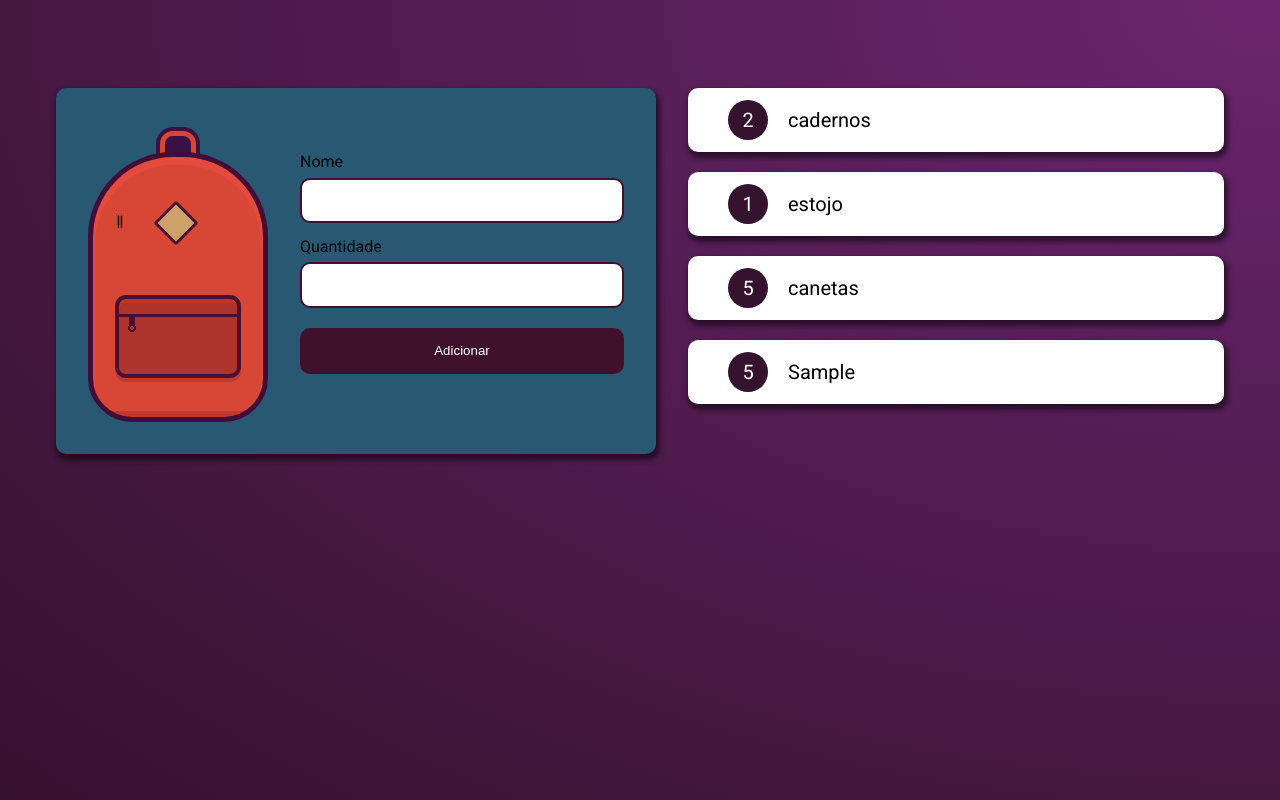
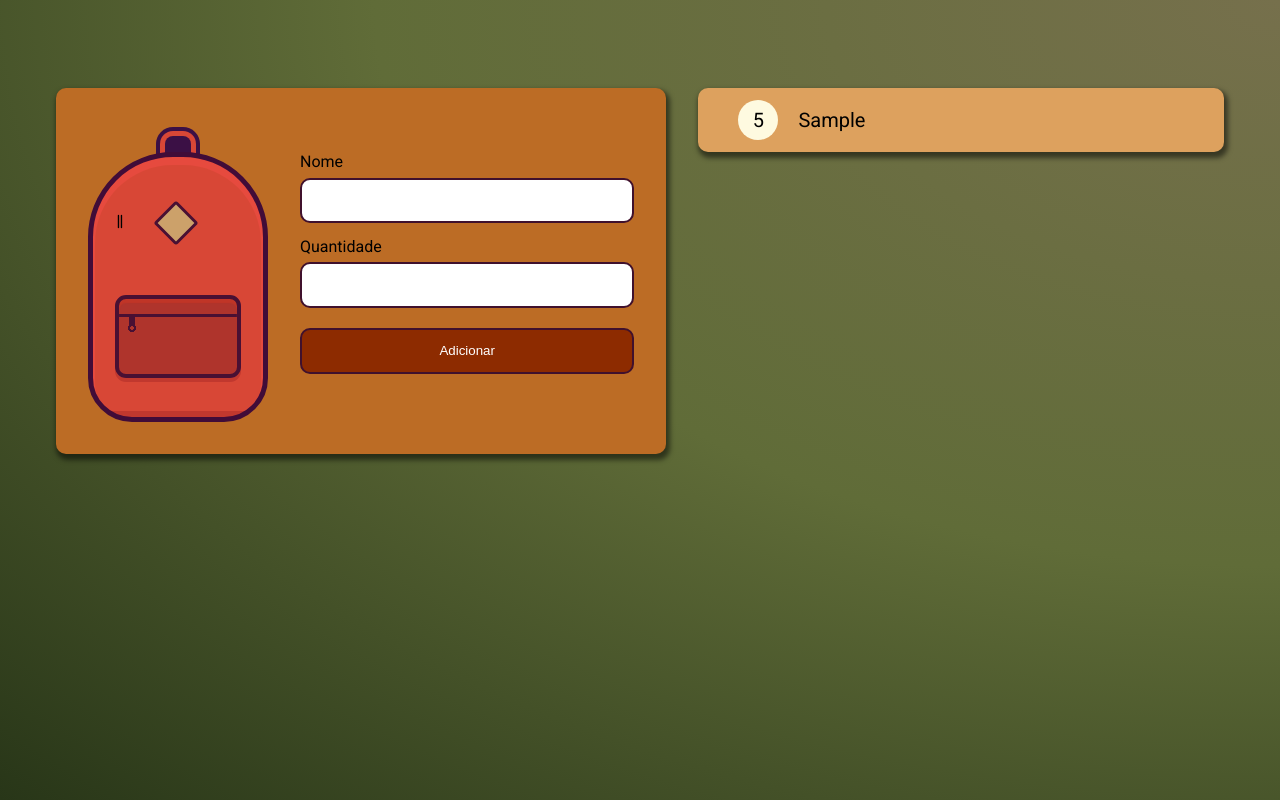
Before and after one commit to Viniddev/Alura-Armazenamento-LocalStorage, a plain HTML site: page index.html in a window 1280 px wide. Both pictures are taken after typing "Sample", "5" into the empty fields and a click on the input "Adicionar". Drawn offline with Linux system fonts and the light colour scheme.

Commit message:
atualização estrutural e atualizando quantidades na lista!

```diff
--- a/css/style.css
+++ b/css/style.css
@@ -1,6 +1,6 @@
 html {
-    background: radial-gradient(farthest-corner at right top,#6b256f, #35122e);
-    height: 100%;
+    background: radial-gradient(farthest-corner at right top,#76704C, #606C38, #283618);
+    height: 100vh;
     font-family: 'Roboto', cursive;
 }
 
@@ -16,10 +16,11 @@ html {
     flex-grow: 1;
     flex-basis: auto;
     min-width: 600px;
+
     padding: 4em 2em 2em;
     box-sizing: border-box;
     display: flex;
-    background: #295872;
+    background: #BC6C25;
     border-radius: 10px;
     gap: 2em;
 }
@@ -100,7 +101,7 @@ html {
 }
 
 .cadastrar {
-    background-color: #40112D;
+    background-color: #8d2b00;
     color: #FFFFFF;
     cursor: pointer;
     transition: filter .5s;
@@ -113,13 +114,13 @@ html {
 .lista {
     margin: 0;
     padding: 0;
-    max-width: 550px;
+    width: 45%;
 }
 
 .item {
     list-style: none;
     padding: 0.6em 2em;
-    background: #FFFFFF;
+    background: #DDA15E;
     border-radius: 10px;
     margin: 0 0 1em;
     width: 100%;
@@ -137,7 +138,6 @@ html {
     justify-content: center;
     width: 40px;
     height: 40px;
-    Background: #35122e;
-    color: white;
+    Background: #FEFAE0;
     font-weight: 400;
 }
--- a/index.html
+++ b/index.html
@@ -27,9 +27,9 @@
         </div>
 
         <ul class="lista" id="lista">
-            <li class="item shadow"><strong>2</strong> cadernos </li>
+            <!-- <li class="item shadow"><strong>2</strong> cadernos </li>
             <li class="item shadow"><strong>1</strong> estojo </li>
-            <li class="item shadow"><strong>5</strong> canetas </li>
+            <li class="item shadow"><strong>5</strong> canetas </li> -->
         </ul>
     </main>
 
--- a/js/main.js
+++ b/js/main.js
@@ -1,49 +1,58 @@
+// Operador lógico que retorna com dados salvos, ou string vazia, utilizando localStorage.getItem, modificando o valor de `string` com JSON.parse()
 const form = document.getElementById("novoItem")
 const lista = document.getElementById("lista")
-const itens = []
+const itens = JSON.parse(localStorage.getItem("itens")) || []
 
-form.addEventListener("submit", (evento)=>{
+// Refatoração do addEventListener para receber as funções extras da função criaElemento
+form.addEventListener("submit", (evento) => {
     evento.preventDefault()
 
     const nome = evento.target.elements['nome']
     const quantidade = evento.target.elements['quantidade']
 
-    criaElemento(nome.value, quantidade.value)
+    const itemAtual = {
+    "nome": nome.value,
+    "quantidade": quantidade.value
+    }
+
+    const existe = itens.find(elemento => elemento.nome === nome.value)
+
+    if(existe){
+        itemAtual.id = existe.id
+        atualizaElemento(itemAtual)
+    }else{
+        itemAtual.id = itens.length
+        criaElemento(itemAtual)
+        itens.push(itemAtual)
+    }
+
+    localStorage.setItem("itens", JSON.stringify(itens))
 
     nome.value = ""
     quantidade.value = ""
 
 })
 
-function criaElemento(objeto, quantidade){
+// Uso do forEach para que todos os itens já escritos na lista sejam mantidos ao atualizar a página
+itens.forEach( (elemento) => {
+    criaElemento(elemento)
+} )
 
-    const novoItem = document.createElement("li")
+// Refatoração da função `criaElemento` para que possua apenas a função que faça sentido ao nome.
+function criaElemento(item) {
+    const novoItem = document.createElement('li')
     novoItem.classList.add("item")
     novoItem.classList.add("shadow")
 
+    const numeroItem = document.createElement('strong')
+    numeroItem.innerHTML = item.quantidade
+    numeroItem.dataset.id = item.id
 
-    const numeroDeItens = document.createElement("strong")
-    numeroDeItens.innerHTML = quantidade
-    novoItem.appendChild(numeroDeItens)
-
-    novoItem.innerHTML += objeto
+    novoItem.appendChild(numeroItem)
+    novoItem.innerHTML += item.nome
     lista.appendChild(novoItem)
-
-    const itemAtual = {
-        "nome" : objeto,
-        "quantidade": quantidade
-    }
-
-    itens.push(itemAtual)
-
-    localStorage.setItem("itens", JSON.stringify(itens))
 }
 
-// Verifica se há dados no Local Storage
-if(localStorage.getItem('itens')) {
-    // Se houver dados, adiciona-os à página
-    var item =JSON.parse(localStorage.getItem('itens'));
-    for(var i = 0; i<item.length; i++){
-        criaElemento(item[i].nome, item[i].quantidade)
-    }
+function atualizaElemento(item){
+    document.querySelector("[data-id='"+item.id+"']").innerHTML = item.quantidade
 }
```
